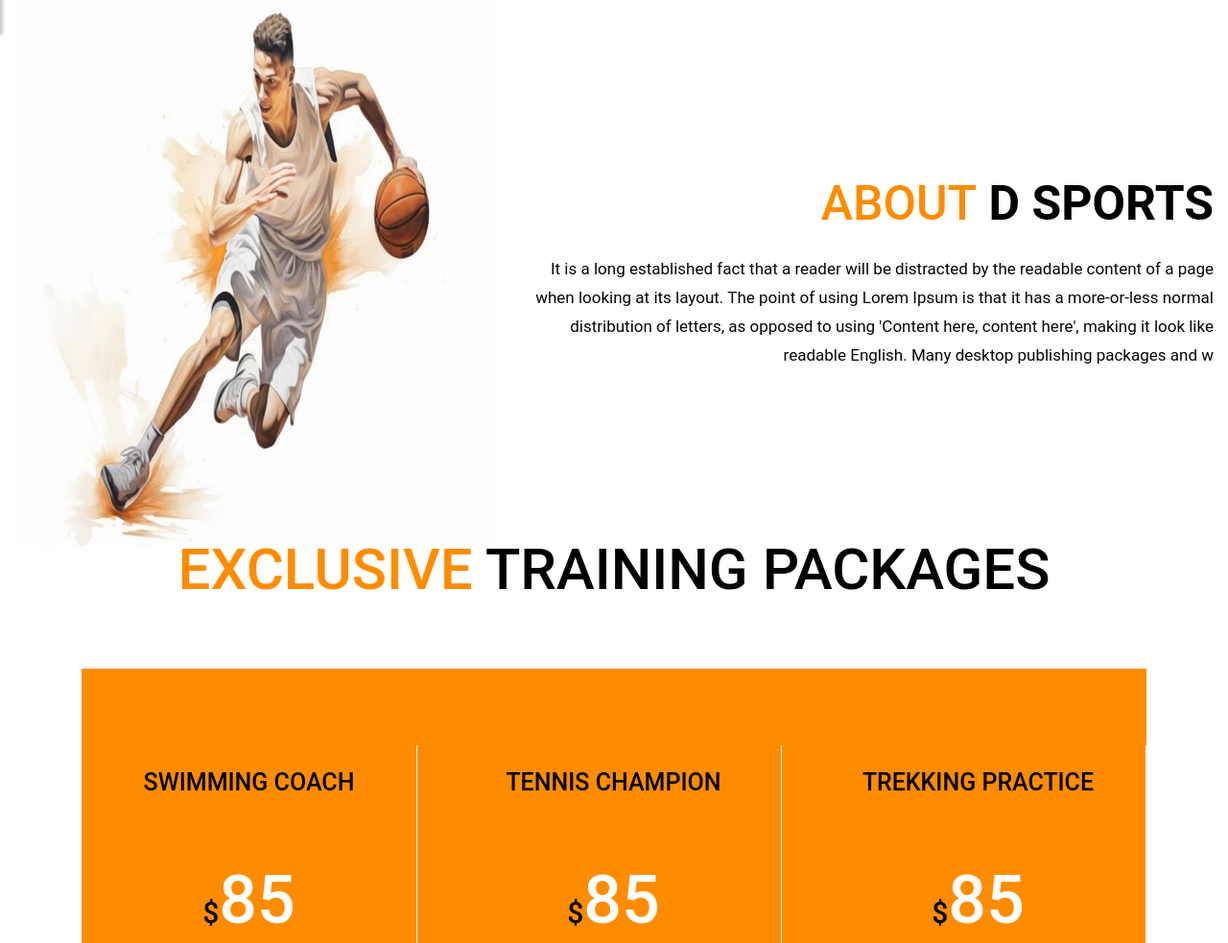
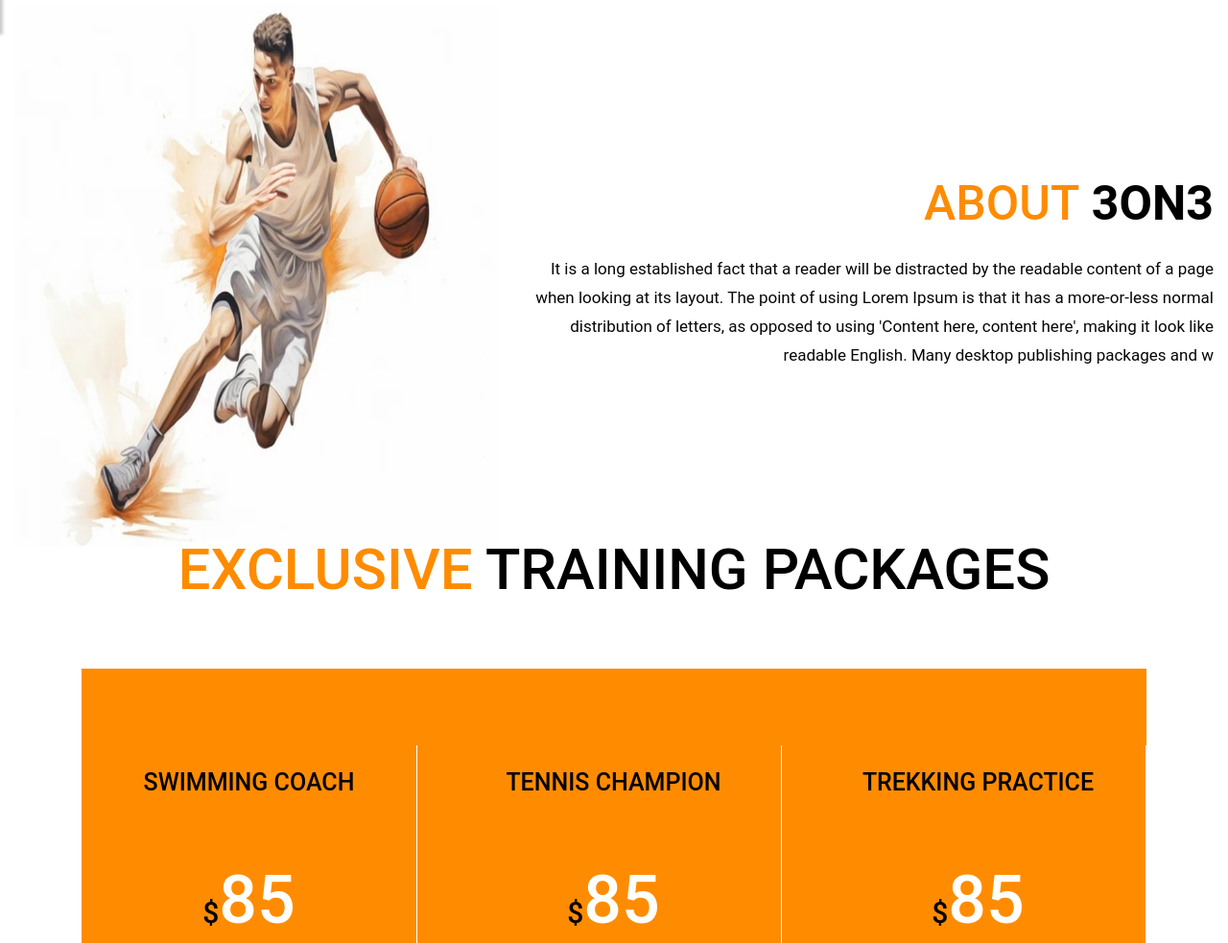
Before and after one commit to thomaskzs/test2, a plain HTML site: page index.html in a window 1280 px wide. Shown: the part 767-1750 px from the top of the page at 96% size. Drawn offline with Linux system fonts and the light colour scheme; some packages are replaced by stand-ins of ours.

Commit message:
Update index.html

```diff
--- a/index.html
+++ b/index.html
@@ -176,7 +176,7 @@
                         <div class="col-xl-7 col-lg-7 col-md-7 col-sm-12 pa-ing">
                             <div class="about_text">
                                 <div class="about_text_box">
-                                    <h2>About<strong class="black_white"> d sports</strong></h2>
+                                    <h2>About<strong class="black_white"> 3on3</strong></h2>
                                     <p>It is a long established fact that a reader will be distracted by the readable content of a page when looking at its layout. The point of using Lorem Ipsum is that it has a more-or-less normal distribution of letters, as opposed to using 'Content here, content here', making it look like readable English. Many desktop publishing packages and w</p>
                                 </div>
                             </div>
```
